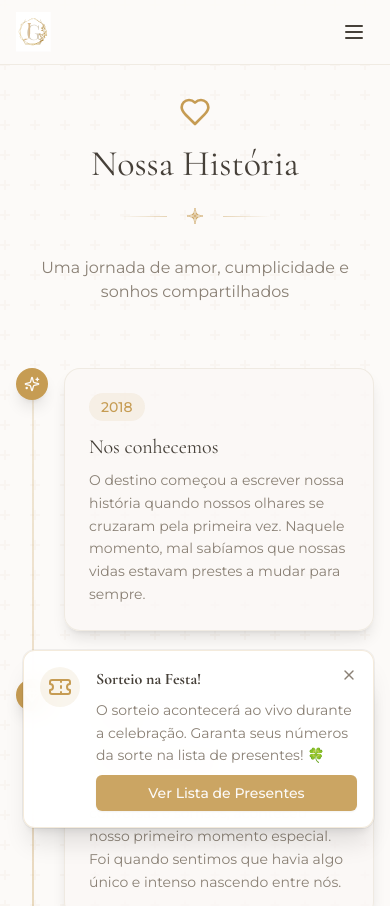
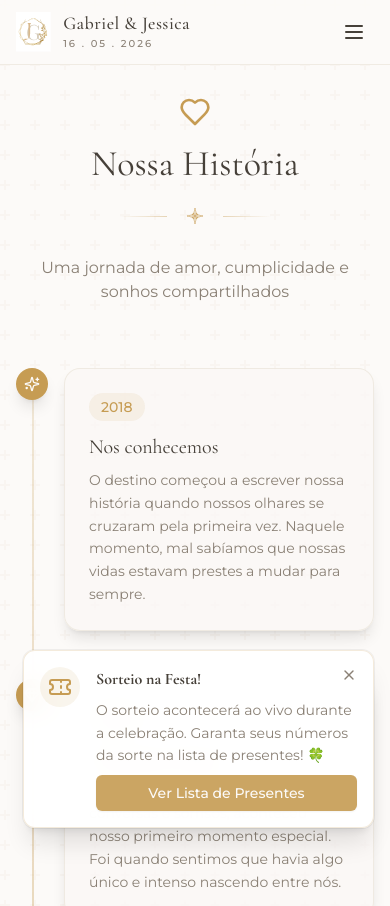
Before and after one commit to leirbag1500/Gabriel_Jessica26, a React (Vite) app: page /nossa-historia in a window 390 px wide. Shown: the top 906 px of the page. Built offline with nearby package versions, Linux system fonts and the light colour scheme; the HTML template or start-up script is replaced by a standard one.

Commit message:
feat: add responsive Header component with navigation, logo, and mobile menu functionality.

```diff
--- a/src/components/Header.tsx
+++ b/src/components/Header.tsx
@@ -22,8 +22,16 @@ export const Header = () => {
       <div className="container mx-auto px-4">
         <div className="flex items-center justify-between h-16 md:h-20">
           {/* Logo */}
-          <Link to="/" className="flex items-center gap-2">
-            <img src={logo} alt="G & J" className="h-10 md:h-12 w-auto" />
+          <Link to="/" className="flex items-center gap-3 group">
+            <img src={logo} alt="G & J" className="h-10 md:h-12 w-auto transition-transform duration-300 group-hover:scale-105" />
+            <div className="flex flex-col items-start md:items-center">
+              <span className="font-serif text-lg md:text-xl font-medium text-foreground tracking-wide group-hover:text-primary transition-colors leading-none">
+                Gabriel & Jessica
+              </span>
+              <span className="text-[10px] md:text-xs text-muted-foreground tracking-[0.2em] font-medium uppercase mt-1">
+                16 . 05 . 2026
+              </span>
+            </div>
           </Link>
 
           {/* Desktop Navigation */}
```
